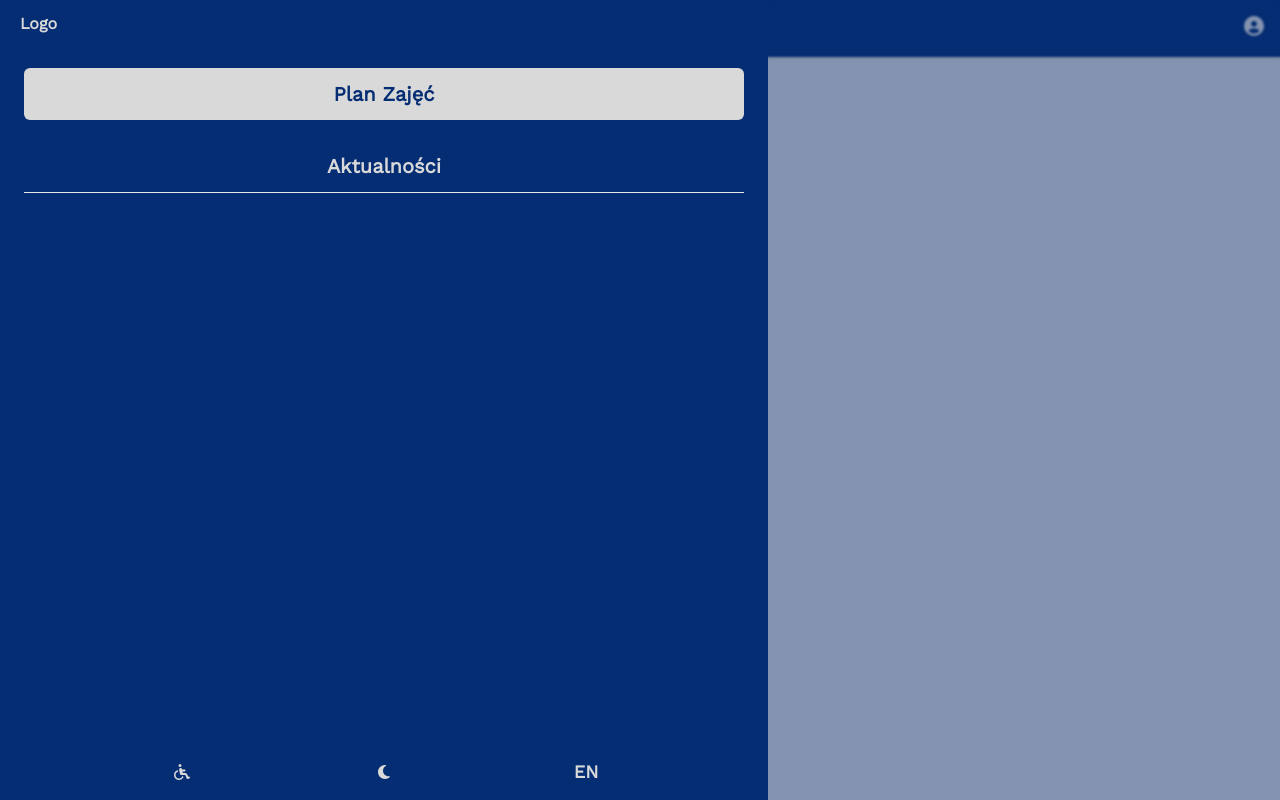
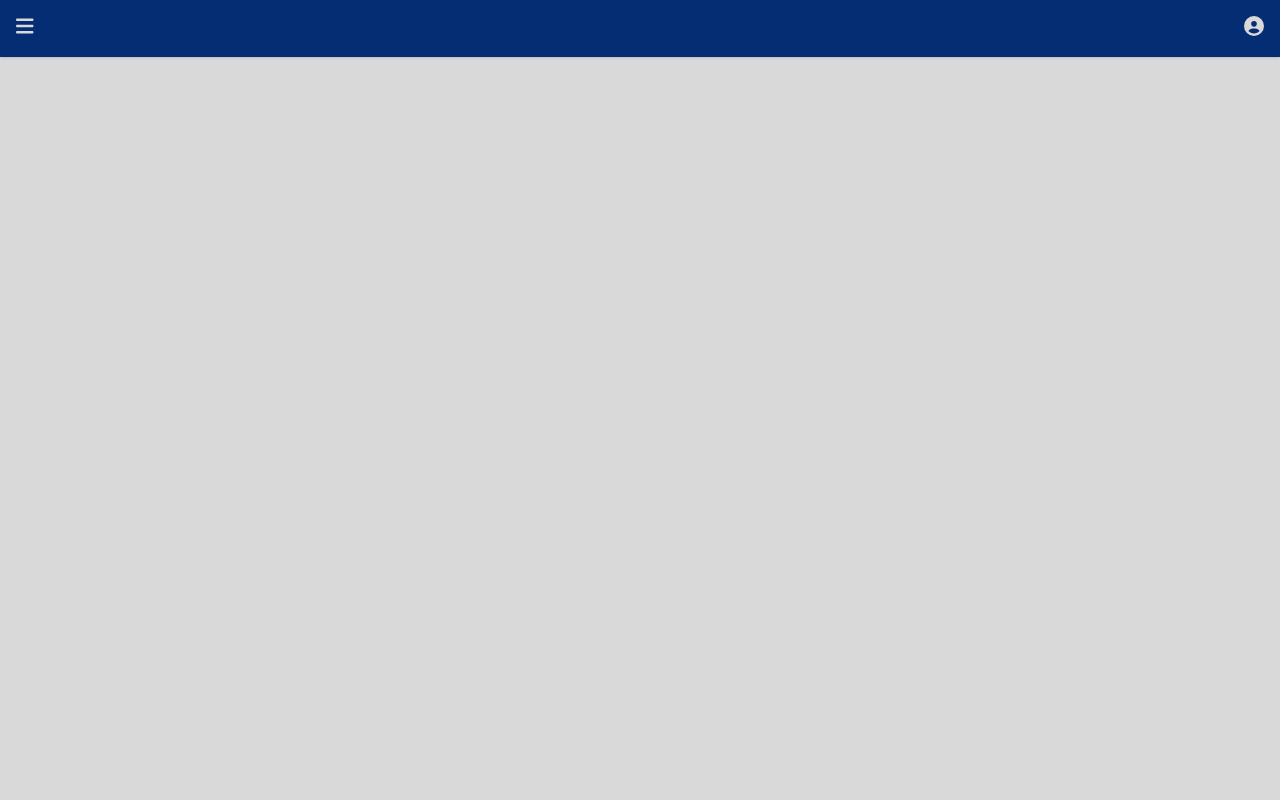
Before and after one commit to UniversityOfGdanskProjects/plan_front, a React (Vite) app: page / in a window 1280 px wide. Built offline with nearby package versions, Linux system fonts and the light colour scheme.

Commit message:
menu complete style

```diff
--- a/src/components/Navbar.jsx
+++ b/src/components/Navbar.jsx
@@ -2,10 +2,12 @@ import React from 'react'
 import { faBars, faCircleUser, faWheelchair, faMoon } from '@fortawesome/free-solid-svg-icons'
 import { FontAwesomeIcon } from '@fortawesome/react-fontawesome'
 
+
+
 const Navbar = () => {
   return (
     <>
-    <dir className='fixed w-screen h-screen flex top-0 left-0 p-0 m-0'>
+    <div className='fixed w-screen h-screen flex top-0 left-0 p-0 m-0 hidden'>
         <div className='h-screen w-[60%] bg-secondaryLight dark:bg-secondaryDark'>
             <h1 className='text-primaryLight px-5 font-bold py-3'>Logo</h1>
             <nav className='text-textDark mt-5'>
@@ -15,20 +17,15 @@ const Navbar = () => {
                 </ul>
             </nav>
             <section id="accessibility" className='text-textDark fixed bottom-0 mb-2 flex items-center justify-evenly w-[60%]'>
-                <button>
-                    <FontAwesomeIcon icon={faWheelchair}/>
-                    </button>
-                <button>
-                <FontAwesomeIcon icon={faMoon} />
-
-                </button>
-                <button className='font-bold text-lg text-center'>EN</button>
+                {AccessibilityBtn("Dostępność", faWheelchair)}
+                {AccessibilityBtn("Ciemny motyw", faMoon)}
+                {AccessibilityBtn("Język", null, "EN")}
             </section>
         </div>
-        <div className='w-[40%] bg-secondaryLight bg-opacity-40 dark:bg-secondaryDark backdrop-blur-[1px]  '>
+        <div className='w-[40%] bg-secondaryLight bg-opacity-40 dark:bg-opacity-40 dark:bg-secondaryDark backdrop-blur-[1px]'>
 
         </div>
-    </dir>
+    </div>
     <header className='shadow flex bg-secondaryLight dark:bg-secondaryDark items-center p-4 justify-between'>
         <nav>
             <FontAwesomeIcon icon={faBars} className='text-xl text-primaryLight' />
@@ -40,9 +37,20 @@ const Navbar = () => {
     </>
   )
 
+    function AccessibilityBtn(tooltip_text, icon=null, text=null) {
+        return <>
+            <button className='group'>
+                {icon ? <FontAwesomeIcon icon={icon} /> : text}
+            <div className='absolute top-[-2rem] text-sm bg-primaryLight text-secondaryLight dark:text-secondaryDark rounded-md hidden group-active:block group-hover:block  p-1'>
+                {tooltip_text}
+            </div>
+            </button>
+        </>
+    }
+
     function NavBarElement(text, current) {
         return <>
-        <li className={`flex items-center justify-center p-3 ${current ? "bg-primaryLight text-secondaryLight" : ""} font-bold text-xl mx-6 rounded-md mt-5`}>{text}</li>
+        <li className={`flex items-center justify-center p-3 ${current ? "bg-primaryLight text-secondaryLight dark:text-secondaryDark" : ""} font-bold text-xl mx-6 rounded-md mt-5`}>{text}</li>
         {current ? "" : <hr className='mx-6' />}
         </>
     }
```
